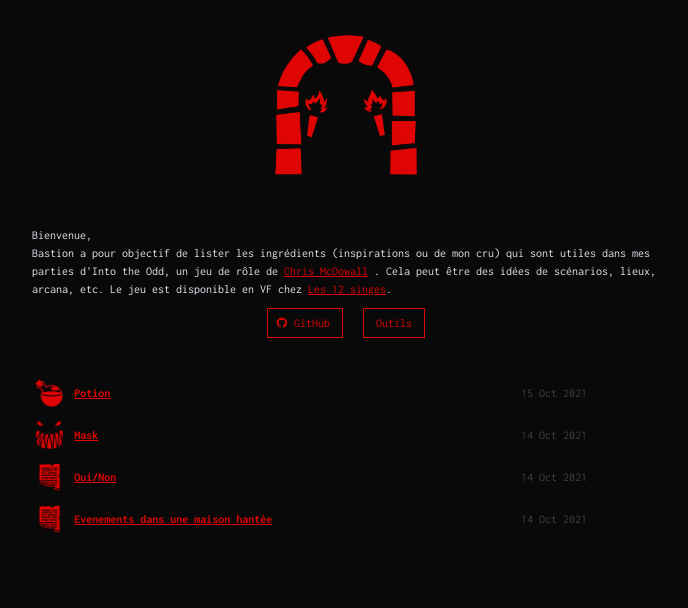
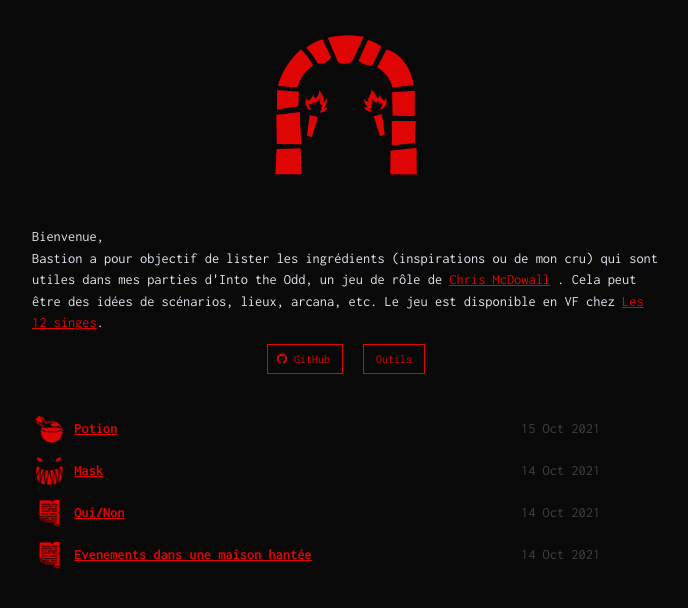
Before and after one commit to vurtn/bastion, a Jekyll site: the page built from index.html, in a window 1280 px wide. Shown: the top 608 px of the page, without its empty margins (294-982 px from the left). Built offline with Jekyll 4.4.1, drawn with Linux system fonts in a browser that asks for light colours; nearby versions of some CDN libraries; the list of posts is cut into pages by our own code.

Commit message:
change font-size

```diff
--- a/_layouts/default.html
+++ b/_layouts/default.html
@@ -3,6 +3,7 @@
 
 <head>
 	<meta charset="utf-8">
+	<meta name="viewport" content="width=device-width, initial-scale=1">
 	<title>{{ page.title }}</title>
 	<link href="//maxcdn.bootstrapcdn.com/font-awesome/4.2.0/css/font-awesome.min.css" rel="stylesheet">
 	<link rel="stylesheet" href="{{ 'assets/css/styles.css' | relative_url }}">
--- a/_sass/main.scss
+++ b/_sass/main.scss
@@ -30,5 +30,5 @@
 #main {
 	margin: 0 auto;
 	font-family: "Inconsolata", monospace !important;
-	font-size: 0.75rem;
+	font-size: 0.90rem;
 }
```
Also changed, not shown: 3 other files.
